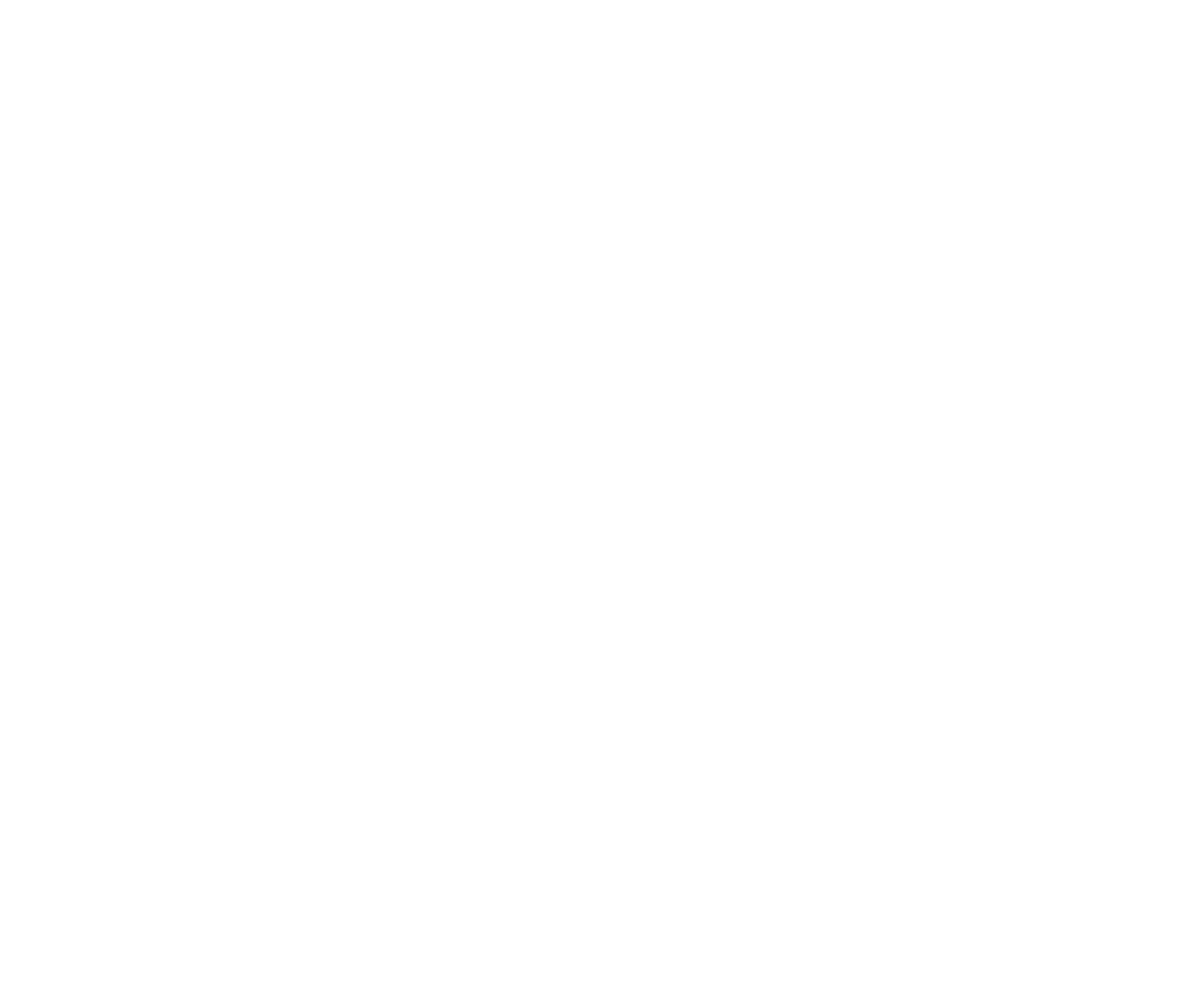
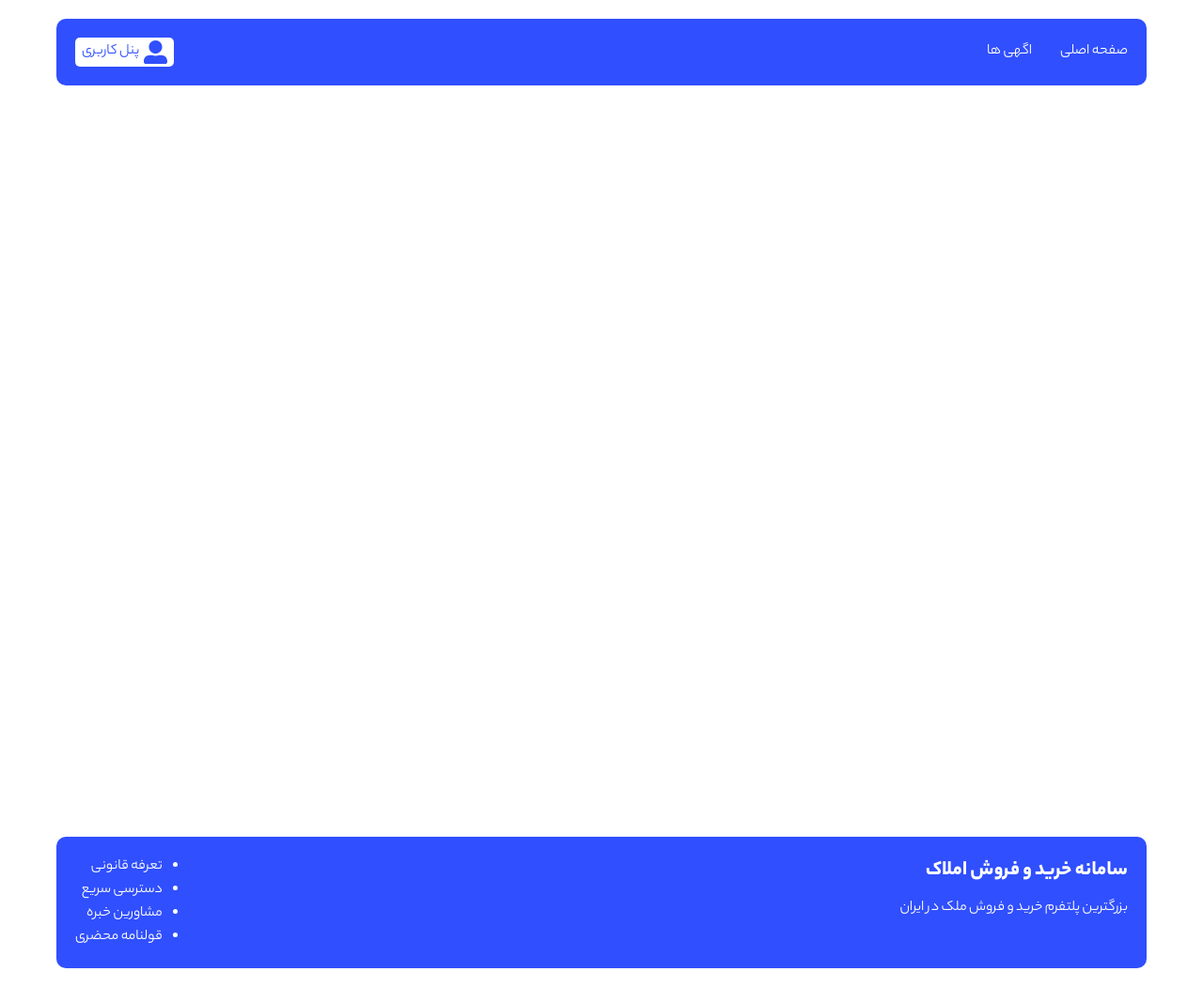
Before and after one commit to Mohammad-jf/real-state-server-actions, a Next.js app: page / in a window 1280 px wide. Shown: the whole page at 94% size. Before the commit the page ends 800 px from the top, so only its background shows below. Built offline with nearby package versions, Linux system fonts and the light colour scheme.

Commit message:
1.layout

```diff
--- a/src/app/layout.jsx
+++ b/src/app/layout.jsx
@@ -1,14 +1,18 @@
+import { Layout } from "@/layout/Layout";
 import "./globals.css";
+import yekan from "@/utils/fonts";
 
 export const metadata = {
-  title: "Create Next App",
-  description: "Generated by create next app",
+  title: " املاک ایرانمهر",
+  description: "پلتفرم تخصصی خرید و فروش املاک",
 };
 
 export default function RootLayout({ children }) {
   return (
-    <html lang="en">
-      <body>{children}</body>
+    <html lang="fa" dir="rtl">
+      <Layout>
+        <body className={yekan.className}>{children}</body>
+      </Layout>
     </html>
   );
 }
--- /dev/null
+++ b/src/components/layout/Footer.jsx
@@ -0,0 +1,23 @@
+import styles from "./footer.module.css";
+
+const Footer = () => {
+  return (
+    <footer className={styles.footer}>
+      <div className={styles.desc}>
+        <h3>سامانه خرید و فروش املاک</h3>
+        <p>بزرگترین پلتفرم خرید و فروش ملک در ایران</p>
+      </div>
+
+      <div>
+        <ul>
+          <li>تعرفه قانونی</li>
+          <li>دسترسی سریع</li>
+          <li>مشاورین خبره</li>
+          <li>قولنامه محضری</li>
+        </ul>
+      </div>
+    </footer>
+  );
+};
+
+export default Footer;
--- /dev/null
+++ b/src/components/layout/Header.jsx
@@ -0,0 +1,43 @@
+"use client";
+import Link from "next/link";
+import styles from "./header.module.css";
+import { FiLogIn } from "react-icons/fi";
+import { FaUserAlt } from "react-icons/fa";
+// import { useSession } from "next-auth/react";
+
+const Header = () => {
+  //   const { data } = useSession();
+  let data = true;
+
+  return (
+    <header className={styles.header}>
+      <div>
+        <ul>
+          <li>
+            <Link href="/">صفحه اصلی</Link>
+          </li>
+          <li>
+            <Link href="/buy-residentials">اگهی ها</Link>
+          </li>
+        </ul>
+      </div>
+      {data ? (
+        <div className={styles.login}>
+          <Link href="/dashboard">
+            <FaUserAlt />
+            <span>پنل کاربری</span>
+          </Link>
+        </div>
+      ) : (
+        <div className={styles.login}>
+          <Link href="/signin">
+            <FiLogIn />
+            <span>ورود</span>
+          </Link>
+        </div>
+      )}
+    </header>
+  );
+};
+
+export default Header;
--- /dev/null
+++ b/src/components/layout/Layout.jsx
@@ -0,0 +1,12 @@
+import Footer from "./Footer";
+import Header from "./Header";
+
+export const Layout = ({ children }) => {
+  return (
+    <>
+      <Header />
+      <div style={{ minHeight: "700px" }}>{children}</div>
+      <Footer />
+    </>
+  );
+};
--- /dev/null
+++ b/src/components/layout/footer.module.css
@@ -0,0 +1,21 @@
+.footer {
+  display: flex;
+  justify-content: space-between;
+  padding: 20px;
+  margin: 80px 0 20px;
+  border-radius: 10px;
+  background-color: #304ffe;
+  color: #fff;
+}
+
+.desc {
+  width: 70%;
+  text-align: justify;
+  margin-left: 30px;
+}
+
+.desc h3 {
+  font-weight: 600;
+  font-size: 1.4rem;
+  margin-bottom: 10px;
+}
--- /dev/null
+++ b/src/components/layout/header.module.css
@@ -0,0 +1,47 @@
+.header {
+    display: flex;
+    justify-content: space-between;
+    align-items: center;
+    padding: 20px;
+    margin: 20px 0;
+    border-radius: 10px;
+    background-color: #304ffe;
+    color: #fff;
+  }
+
+  .header ul {
+    list-style: none;
+    display: flex;
+  }
+
+  .header ul li {
+    margin-left: 30px;
+  }
+
+  .login a {
+    display: flex;
+    align-items: center;
+    background-color: #fff;
+    color: #304ffe;
+    padding: 3px 7px;
+    border-radius: 5px;
+    transition: all ease-in 0.1s;
+  }
+  .login a:hover {
+    background-color: #304ffe;
+    color: #fff;
+  }
+
+  .login svg {
+    font-size: 25px;
+  }
+
+  .login span {
+    margin-right: 5px;
+  }
+
+  @media (max-width: 600px) {
+    .header ul li {
+      margin-left: 10px;
+    }
+  }
```
Also changed, not shown: package.json (+5 -3 lines), 1 other file (tests, documents, lock files or other folders).
